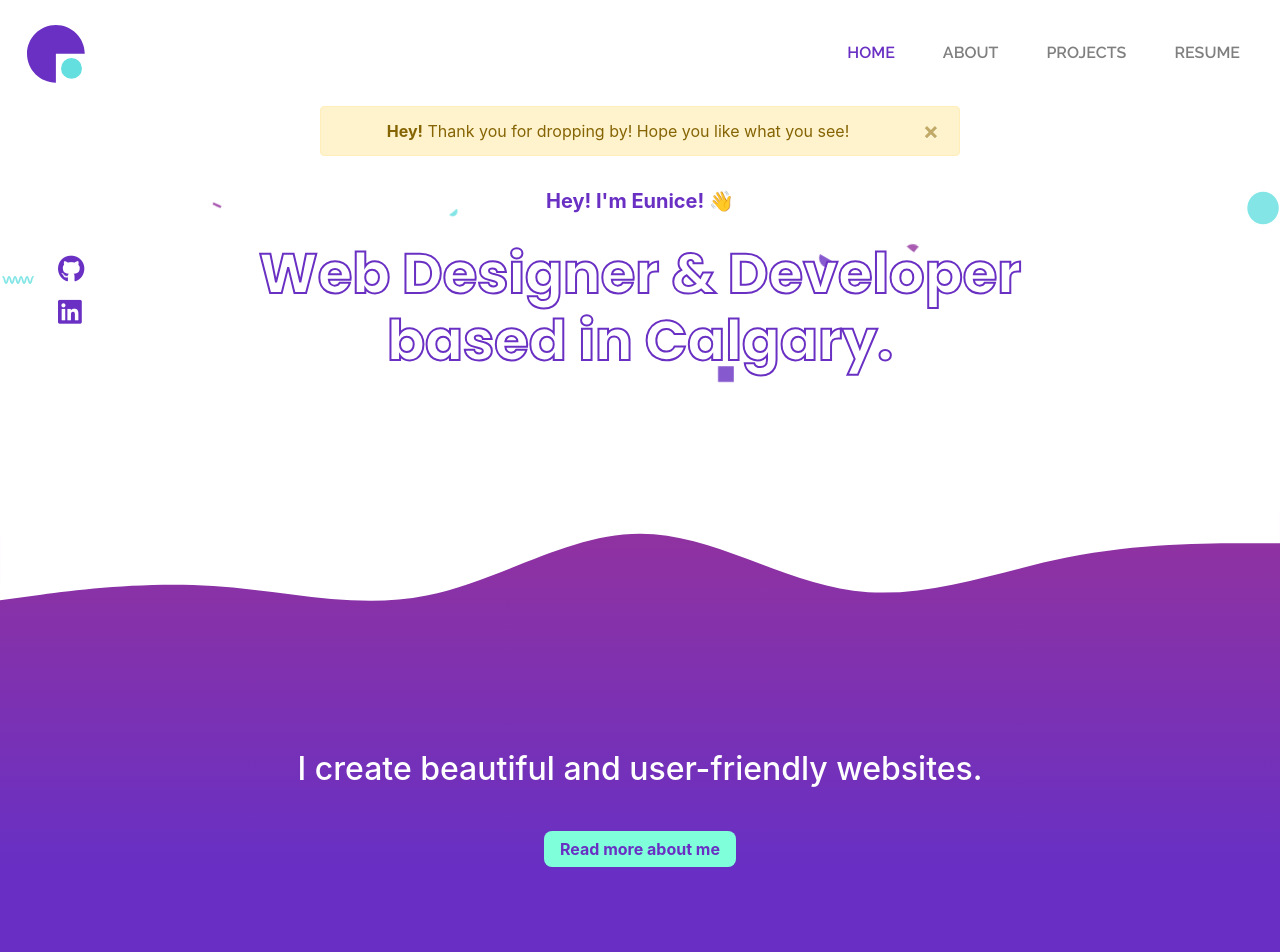
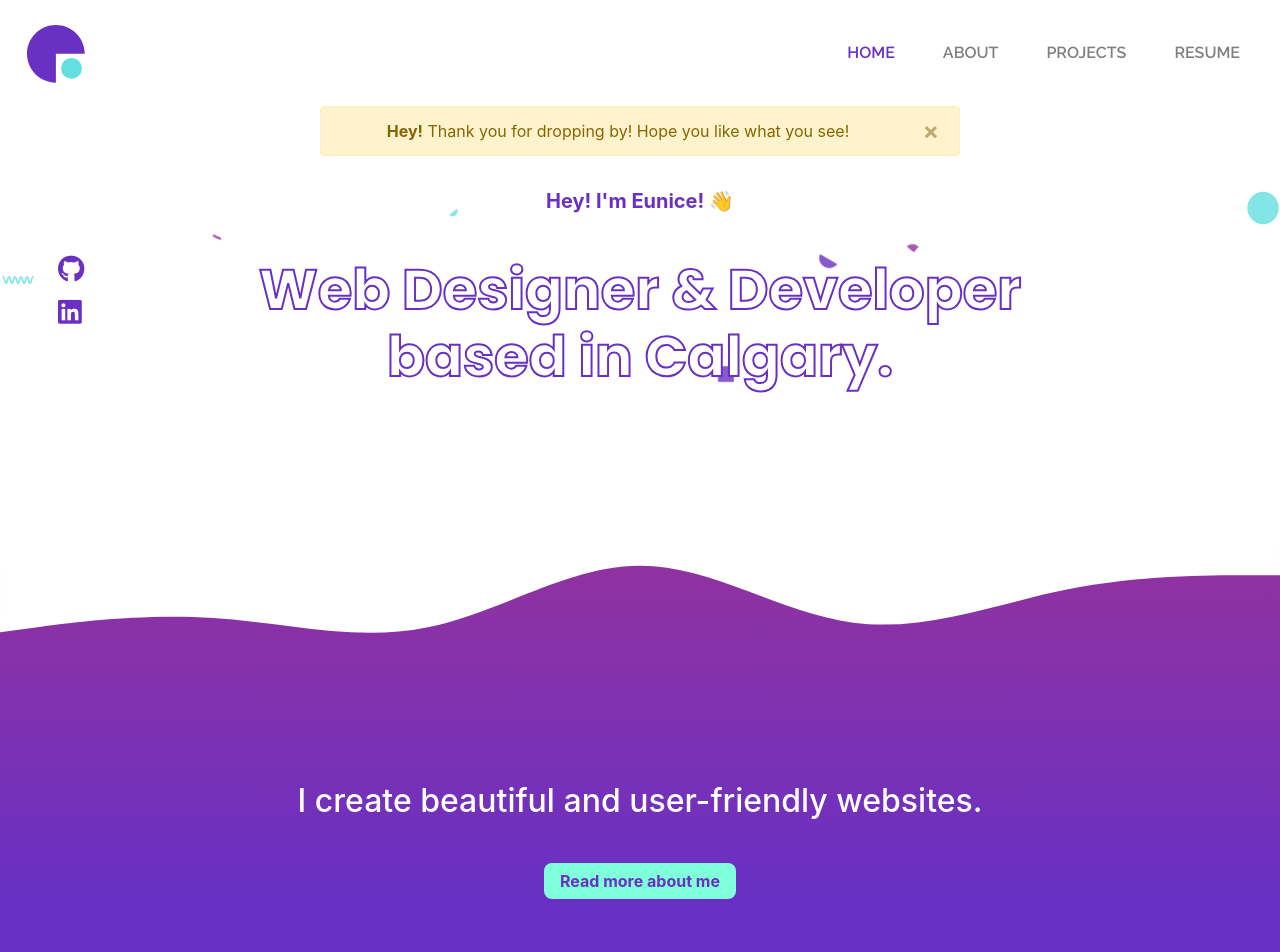
Before and after one commit to euniceoquialda/portfolio2021, a plain HTML site: page index.html in a window 1280 px wide. Shown: the top 952 px of the page. Drawn offline with nearby package versions, Linux system fonts and the light colour scheme.

Commit message:
Update index.html

```diff
--- a/index.html
+++ b/index.html
@@ -141,7 +141,7 @@
           <div class="animate__animated animate__fadeInUp">
             <p class="  mt-3 noselect lead text-center violet-font font-weight-bold">
               Hey! I'm Eunice! 👋</p>
-            <h1 class="noselect display-4 p-2 mgnta-font poppins font-weight-bold text-center ">Web Designer & Developer
+            <h1 class="noselect display-4 p-4 mgnta-font poppins font-weight-bold text-center ">Web Designer & Developer
               <br>based in
               Calgary.</h1>
           </div>
@@ -173,7 +173,7 @@
   <!-- About section -->
   <div class="bg-linear-violet ">
     <section class=" animate__animated animate__fadeInUp container w-70 pt-5 text-white text-center">
-      <h2 class="pt-6em "> I create beautiful and user-friendly
+      <h2 class="pt-6em "> I create beautiful and <span class="text-nowrap">user-friendly</span>
         websites.</h2>
 
 
```
